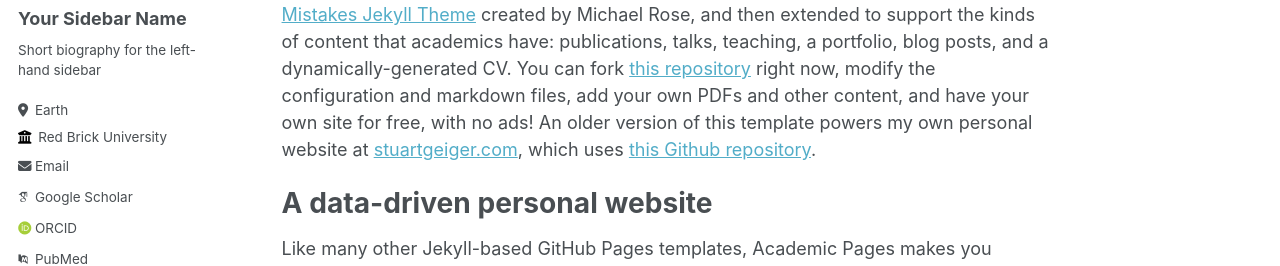
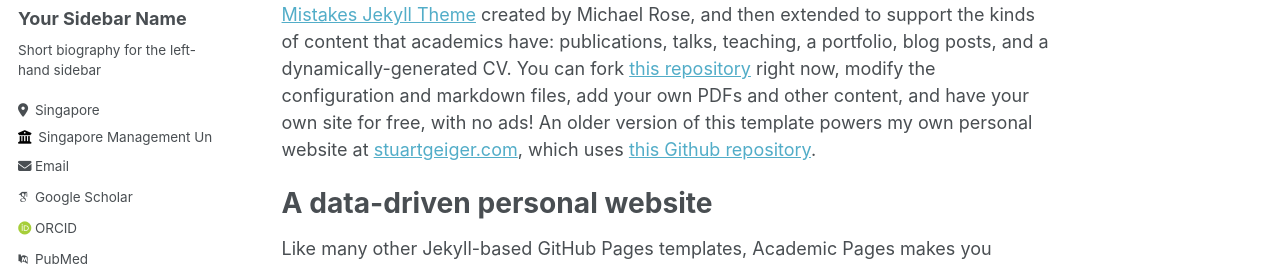
Before and after one commit to SHAOQIAN12/SHAOQIAN12.github.io, a Jekyll site: the page built from _pages/about.md, in a window 1280 px wide. Shown: the part 283-549 px from the top of the page. Built offline with Jekyll 4.4.1, drawn with Linux system fonts in a browser that asks for light colours; some web fonts are replaced.

Commit message:
Update _config.yml

```diff
--- a/_config.yml
+++ b/_config.yml
@@ -25,14 +25,14 @@
   name             : "Your Sidebar Name"
   pronouns         : # example: "she/her"
   bio              : "Short biography for the left-hand sidebar"
-  location         : "Earth"
-  employer         : "Red Brick University"
+  location         : "Singapore"
+  employer         : "Singapore Management University"
   uri              : # URL
-  email            : "none@example.org"
+  email            : "qianshao.2020@phdcs.smu.edu.sg"
 
   # Academic websites
   arxiv            : # URL - Update with the correct link to your profile
-  googlescholar    : "https://scholar.google.com/citations?user=PS_CX0AAAAAJ"
+  googlescholar    : https://scholar.google.com/citations?user=n6-FA_EAAAAJ&hl=en&oi=sra"
   impactstory      : # URL
   orcid            : "http://orcid.org/yourorcidurl"
   semantic         : # URL
```
